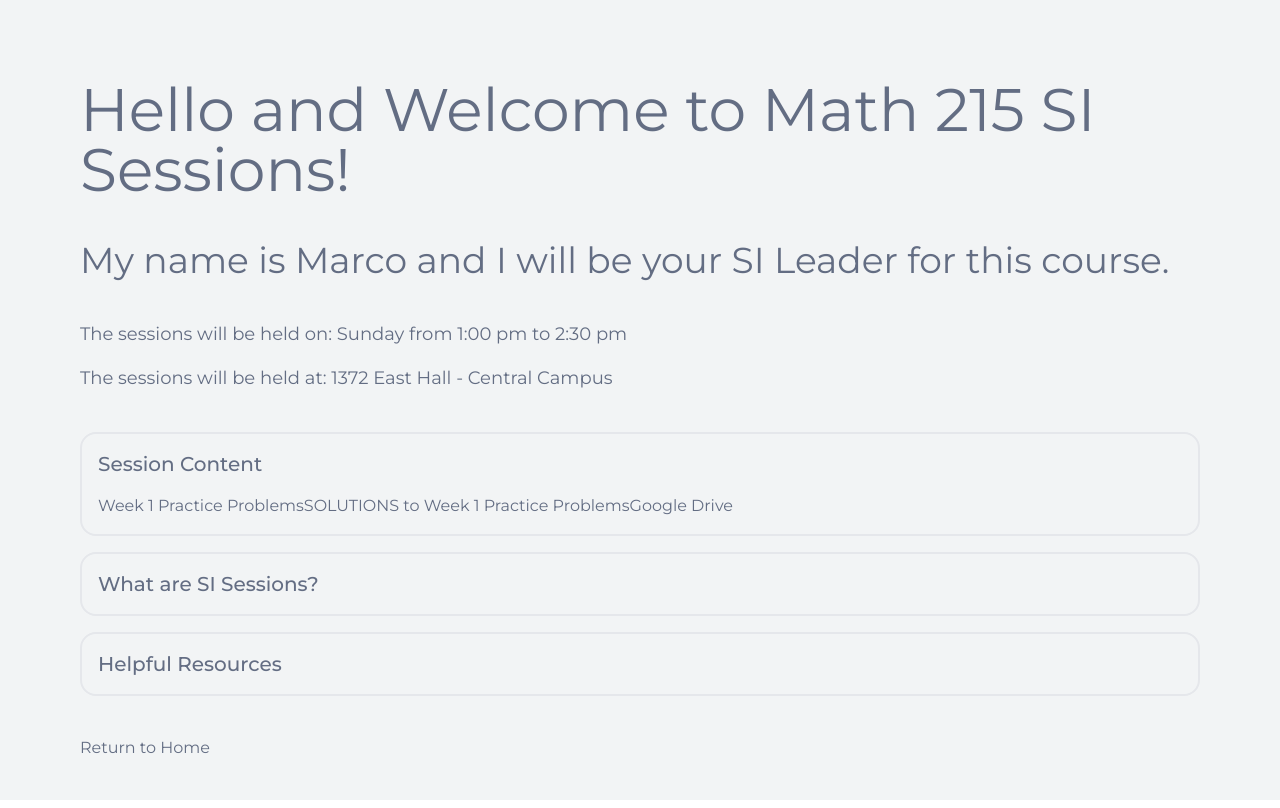
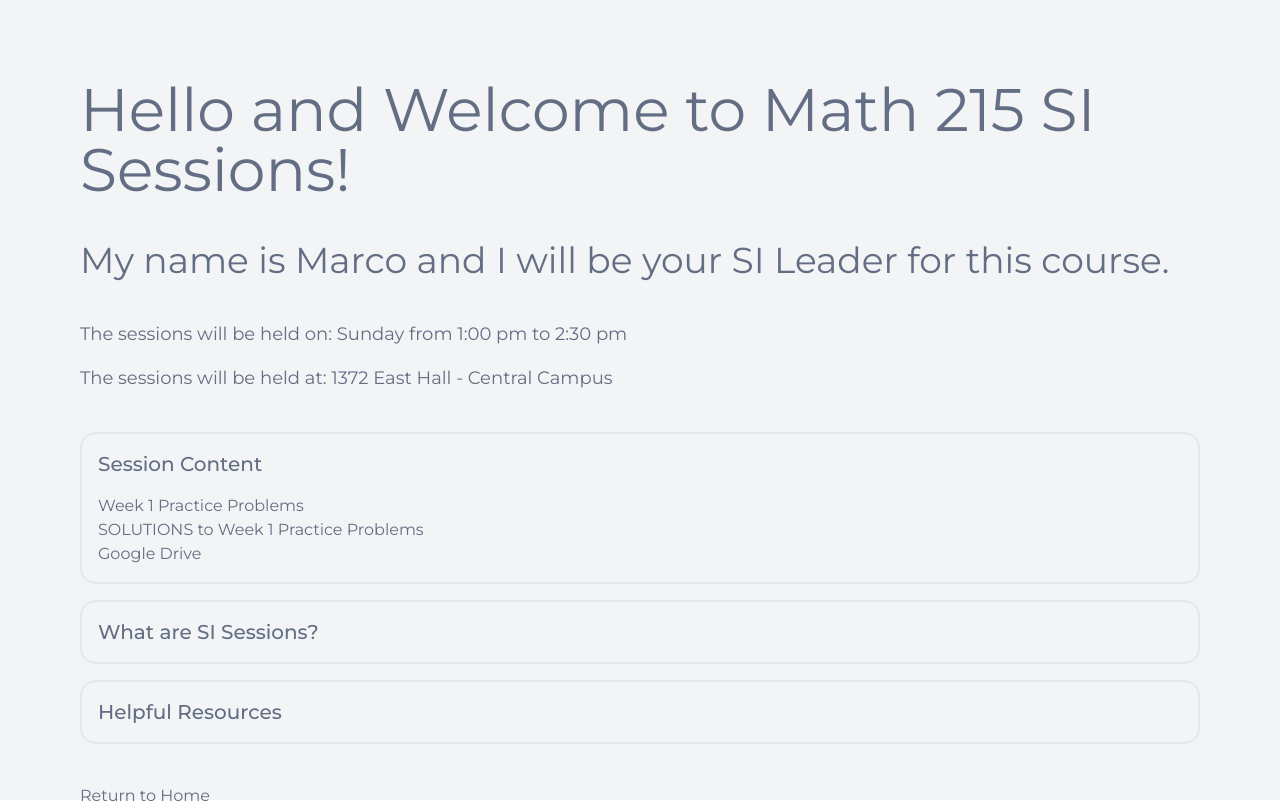
Before and after one commit to marcoboone/personalPortfolio, a Next.js app: page /supplementalInstruction in a window 1280 px wide. Built offline with nearby package versions, Linux system fonts and the light colour scheme.

Commit message:
flex box on course content

```diff
--- a/src/app/supplementalInstruction/page.jsx
+++ b/src/app/supplementalInstruction/page.jsx
@@ -15,7 +15,7 @@ const SupplementalInstruction = () => {
             <div className="collapse bg-atomwhite text-atomgreyb border-2">
   <input type="radio" name="my-accordion-1" defaultChecked />
   <div className="collapse-title text-xl font-medium">Session Content</div>
-  <div className="collapse-content">
+  <div className="flex flex-col collapse-content">
     <Link href = "https://drive.google.com/file/d/1RQVWHWlQvcOgynPZh8C-4tRGvWJiLk-Q/view?usp=drive_link">Week 1 Practice Problems</Link>
     <Link href = "https://drive.google.com/file/d/16BSWou6FRsFD6-O4T_DlhQo-SRADSn_O/view?usp=drive_link">SOLUTIONS to Week 1 Practice Problems</Link>
     <Link href = "https://drive.google.com/drive/folders/12Pt0F6Cl5k8LezmfKdS41UT9HTURTZ5k?usp=sharing">Google Drive</Link>
```
